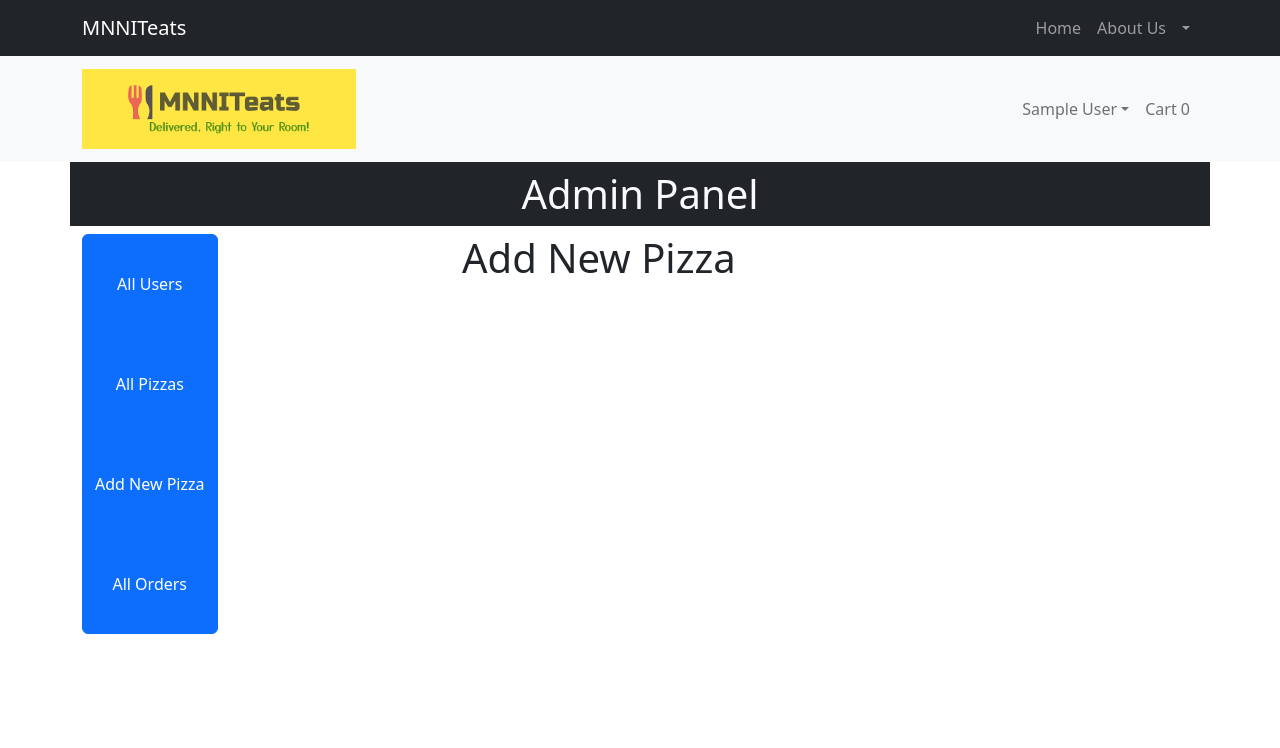
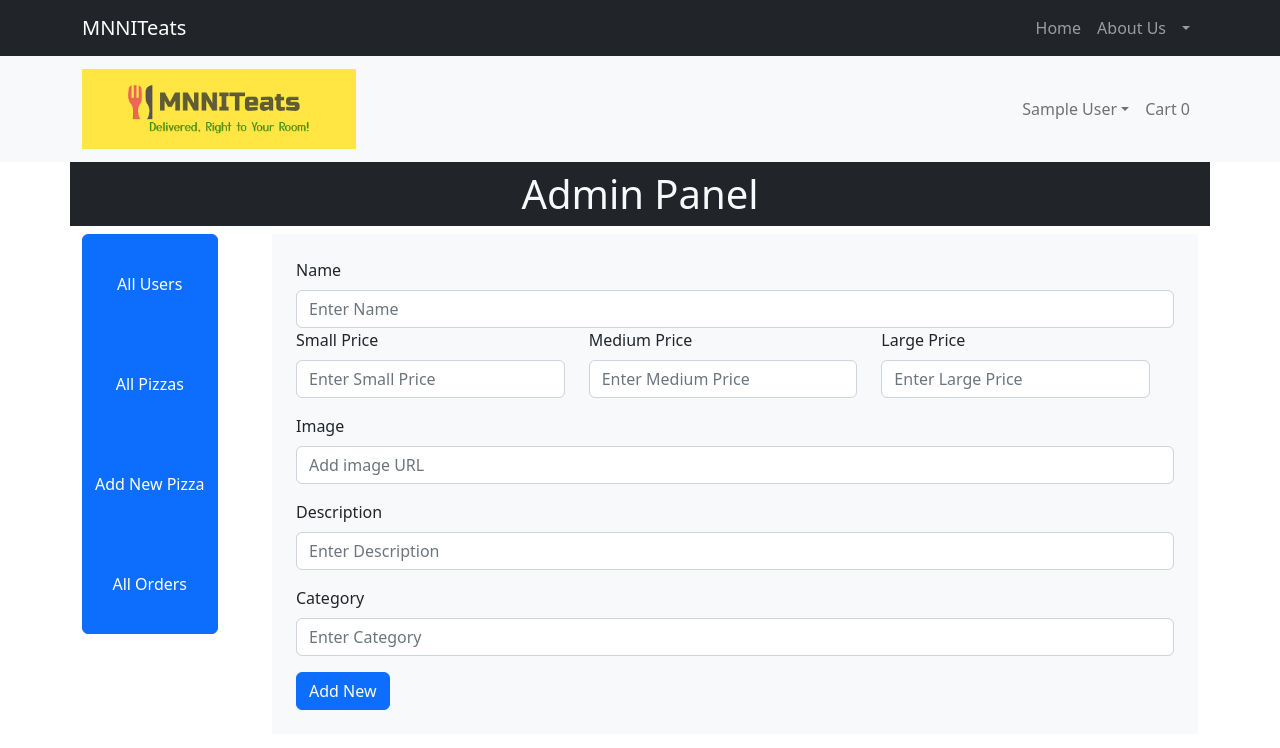
Before and after one commit to meisabhishekpatel/MNNITeats, a React (Create React App) app in the folder Client/: page /admin/addnewpizza in a window 1280 px wide. Shown: the top 748 px of the page. Built offline with nearby package versions, Linux system fonts and the light colour scheme; sample sign-in values are in the browser's storage.

Commit message:
admin pages

```diff
--- a/Client/src/App.js
+++ b/Client/src/App.js
@@ -19,10 +19,10 @@ function App() {
         <NavBar />
       </div>
       <Routes>
-        <Route path="/cart" element={<CartScreen />} />
-        <Route path="/admin/*" element={<AdminScreen />} />
-        <Route path="/register" element={<Register />} />
-        <Route path="/login" element={<Login />} />
+      <Route path="/admin/*" element={<AdminScreen />} />
+      <Route path="/cart" element={<CartScreen />} />
+      <Route path="/register" element={<Register/>} />
+      <Route path="/login" element={<Login/>} />
         <Route path="/about" element={<About />} />
         <Route path="/contact" element={<Contact />} />
         <Route path="/policy" element={<Policy />} />
--- a/Client/src/components/Admin/AddNewPizza.jsx
+++ b/Client/src/components/Admin/AddNewPizza.jsx
@@ -1,11 +1,100 @@
-import React from 'react'
+import React, { useState } from 'react';
+import {Form, Row, Col, Button} from 'react-bootstrap';
+const AddNewPizza = () => {
+  const [name, setname] = useState('')
+  const [smallPrice, setsmallPrice] = useState()
+  const [largePrice, setlargePrice] = useState()
+  const [mediumPrice, setmediumPrice] = useState()
+  const [image, setimage] = useState('')
+  const [description, setdescription] = useState('')
+  const [category, setcategory] = useState('')
 
-const AddNewPizza = () => {
+  const submitForm = (e) =>{
+    e.preventDefault();
+    const pizza = {
+      name, image, description, category,
+      prices:{
+        small: smallPrice,
+        medium: mediumPrice,
+        large: largePrice
+      }
+    }
+    console.log(pizza)
+  }
   return (
-    <div>
-      <h1>Add New Pizza</h1>
-    </div>
-  )
-}
+    <>
+      <Form onSubmit={submitForm} className="bg-light p-4">
+      <Row className="mb-3">
+        <Form.Group as={Col} controlId="formGridEmail">
+          <Form.Label>Name</Form.Label>
+          <Form.Control type="text"
+          value={name}
+          onChange={e => setname(e.target.value)}
+          placeholder="Enter Name" />
+        </Form.Group>
+        <Row className="mb-3">
+        <Form.Group as={Col} controlId="formGridCity">
+          <Form.Label>Small Price</Form.Label>
+          <Form.Control
+          type="text"
+          value={smallPrice}
+          onChange={e => setsmallPrice(e.target.value)}
+          placeholder="Enter Small Price"/>
+        </Form.Group>
 
-export default AddNewPizza
+        <Form.Group as={Col} controlId="formGridState">
+          <Form.Label>Medium Price</Form.Label>
+          <Form.Control
+          type="text"
+          value={mediumPrice}
+          onChange={e => setmediumPrice(e.target.value)}
+          placeholder="Enter Medium Price"/>
+        </Form.Group>
+
+        <Form.Group as={Col} controlId="formGridZip">
+          <Form.Label>Large Price</Form.Label>
+          <Form.Control
+          type="text"
+          value={largePrice}
+          onChange={e => setlargePrice(e.target.value)}
+          placeholder="Enter Large Price"/>
+        </Form.Group>
+      </Row>
+
+        <Form.Group as={Col} controlId="formGridPassword">
+          <Form.Label>Image</Form.Label>
+          <Form.Control
+          type="text"
+          value={image}
+          onChange={e => setimage(e.target.value)}
+          placeholder="Add image URL"/>
+        </Form.Group>
+      </Row>
+
+      <Form.Group className="mb-3" controlId="formGridAddress1">
+        <Form.Label>Description</Form.Label>
+        <Form.Control
+          type="text"
+          value={description}
+          onChange={e => setdescription(e.target.value)}
+          placeholder="Enter Description"/>
+      </Form.Group>
+
+      <Form.Group className="mb-3" controlId="formGridAddress2">
+        <Form.Label>Category</Form.Label>
+        <Form.Control
+          type="text"
+          value={category}
+          onChange={e => setcategory(e.target.value)}
+          placeholder="Enter Category"/>
+      </Form.Group>
+
+      <Button variant="primary" type="submit">
+        Add New
+      </Button>
+    </Form>
+    </>
+  );
+};
+
+export default AddNewPizza;
--- a/Client/src/components/Admin/PizzasList.jsx
+++ b/Client/src/components/Admin/PizzasList.jsx
@@ -1,11 +1,57 @@
-import React from 'react'
+import React, { useEffect } from 'react';
+import { useDispatch, useSelector } from 'react-redux';
+import{AiFillEdit, AiFillDelete} from 'react-icons/ai'
+import { Table} from 'react-bootstrap'
+import Pizza from '../../components/Pizza.jsx';
+import { getAllPizzas } from '../../actions/pizzaAction.js';
+import Loader from '../../components/Loader.jsx';
+import Error from '../TopBar.jsx';
 
 const PizzasList = () => {
+  const dispatch = useDispatch();
+    const pizzastate = useSelector(state => state.getAllPizzaReducer)
+    const { loading, pizzas, error } = pizzastate;
+    useEffect(() => { dispatch(getAllPizzas());
+    }, [dispatch]);
   return (
-    <div>
-      <h1>Pizzas List</h1>
-    </div>
-  )
-}
+    <>
+    {loading ? (<Loader />)
+     : error ? (<Error>Error while fetching pizzas</Error>)
+      :(
+        <div>
+          <Table striped bordered hover>
+      <thead>
+        <tr>
+          <th>S/n</th>
+          <th>Pizza Name</th>
+          <th>Prices</th>
+          <th>Category</th>
+          <th>Action</th>
+        </tr>
+      </thead>
+      <tbody>
+        {
+          pizzas && pizzas.map(pizza => (
+            <tr>
+              <td><img src={pizza.image} alt = "logo" width="100px" height="100px"/></td>
+              <td>{pizza.name}</td>
+              <td>Small : {pizza.prices[0]["small"]}
+              <br/>
+              Medium : {pizza.prices[0]["medium"]}
+              <br/>
+              Large : {pizza.prices[0]["large"]}
+              </td>
+              <td>{pizza.category}</td>
+              <td><AiFillEdit/> &nbsp; <AiFillDelete/></td>
+            </tr>
+          ))
+        }
+      </tbody>
+    </Table>
+        </div>
+      )}
+    </>
+  );
+};
 
-export default PizzasList
+export default PizzasList;
--- a/Client/src/components/Admin/UserList.jsx
+++ b/Client/src/components/Admin/UserList.jsx
@@ -1,11 +1,11 @@
-import React from 'react'
+import React from 'react';
 
 const UserList = () => {
   return (
-    <div>
+    <>
       <h1>User List</h1>
-    </div>
-  )
-}
+    </>
+  );
+};
 
-export default UserList
+export default UserList;
--- a/Client/src/screens/AdminScreen.jsx
+++ b/Client/src/screens/AdminScreen.jsx
@@ -1,40 +1,51 @@
-import React from 'react';
-import { Row, Col, Container, Button, ButtonGroup } from 'react-bootstrap';
-import { Routes, Route } from 'react-router-dom';
+import React, {useEffect} from 'react';
+import {Row, Col, Container, Button, ButtonGroup} from 'react-bootstrap';
+import {useSelector} from 'react-redux';
+import {Route, Routes, useNavigate} from 'react-router-dom';
 import UserList from '../components/Admin/UserList';
 import PizzasList from '../components/Admin/PizzasList';
 import AddNewPizza from '../components/Admin/AddNewPizza';
 import OrderList from '../components/Admin/OrderList';
-import { useNavigate } from 'react-router-dom';
 
 const AdminScreen = () => {
+  const userState = useSelector(state => state.loginUserReducer);
+  const {currentUser} = userState;
+  useEffect(() => {
+    if(localStorage.getItem('currentUser')===null || !currentUser.isAdmin){
+      window.location.href = "/";
+    }
+  }, [])
   const navigate = useNavigate();
   return (
     <>
+
       <Container>
         <Row>
           <h1 className="text-center bg-dark text-light p-2">Admin Panel</h1>
-          <Col md={4}>
+          <Col md={2}>
             <ButtonGroup vertical style={{ minHeight: "400px" }}>
               <Button onClick={() => navigate('/admin/userlist')}>All Users</Button>
               <Button onClick={() => navigate('/admin/pizzalist')}>All Pizzas</Button>
+
               <Button onClick={() => navigate('/admin/addnewpizza')}>Add New Pizza</Button>
               <Button onClick={() => navigate('/admin/orderlist')}>All Orders</Button>
             </ButtonGroup>
           </Col>
-          <Col md={8}>
+        <Col md={10}>
             <Routes>
-              <Route path='' element={<UserList />} />
-              <Route path="userlist" element={< UserList />} />
-              <Route path="pizzalist" element={< PizzasList />} />
-              <Route path="addnewpizza" element={< AddNewPizza />} />
-              <Route path="orderlist" element={< OrderList />} />
+                <Route path =" /" element={<UserList/>}/>
+                <Route path ="userlist" element={<UserList/>}/>
+                <Route path ="pizzalist" element={<PizzasList/>}/>
+                <Route path ="addnewpizza" element={<AddNewPizza/>}/>
+                <Route path ="orderlist" element={<OrderList/>}/>
             </Routes>
-          </Col>
-        </Row>
+
+        </Col>
+      </Row>
       </Container>
+
     </>
-  )
-}
+  );
+};
 
 export default AdminScreen;
--- a/Client/src/screens/HomeScreen.jsx
+++ b/Client/src/screens/HomeScreen.jsx
@@ -1,5 +1,5 @@
 import React, { useEffect } from 'react'
-// import Allpizza from '../pizzadata.js'
+
 import { useDispatch, useSelector } from 'react-redux';
 import { Container, Row, Col } from 'react-bootstrap'
 import Pizza from '../components/Pizza.jsx';
```
Also changed, not shown: Client/src/components/Admin/OrderList.jsx (+4 -4 lines), Client/src/screens/OrderScreen.jsx (added, +11 -0 lines).
